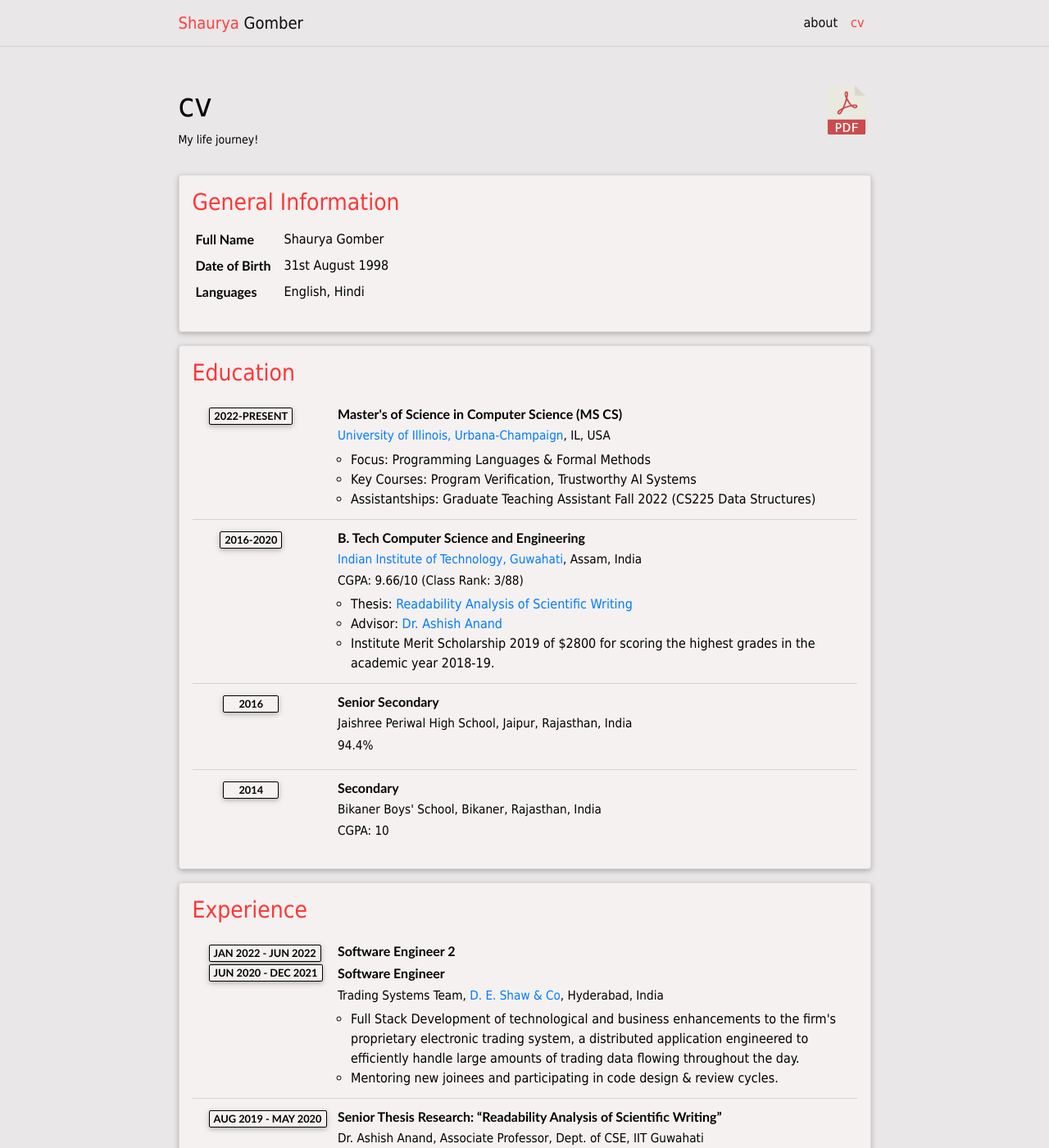
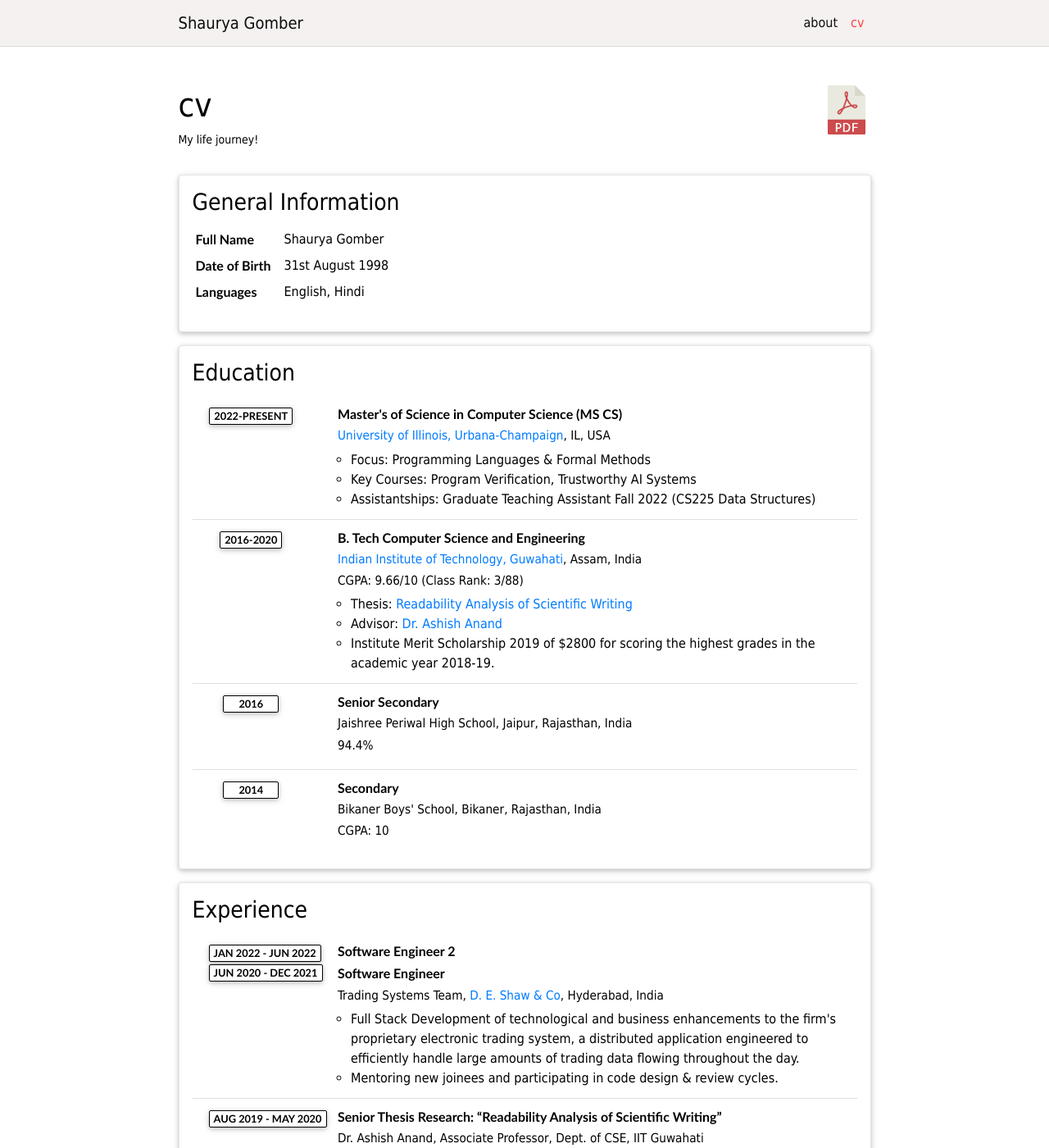
Before and after one commit to sgomber/sgomber.github.io, a Jekyll site: the page built from _pages/cv.md, in a window 1280 px wide and 1400 px high. Shown: the whole window at 82% size. Built offline with Jekyll 4.4.1, drawn with Linux system fonts in a browser that asks for light colours; full-size pictures stand in for the smaller copies a plugin makes; comment, search, counter and statistics services are not loaded; a style sheet for code colours, icons or effects is not loaded.

Commit message:
Minor UI updates

```diff
--- a/_config.yml
+++ b/_config.yml
@@ -114,10 +114,10 @@ collections:
   news:
     defaults:
       layout: post
-    output: true
+    output: false
     permalink: /news/:path/
   projects:
-    output: true
+    output: false
     permalink: /projects/:path/
 
 news_limit: 5
--- a/_layouts/cv.html
+++ b/_layouts/cv.html
@@ -13,7 +13,7 @@ layout: default
             <div class="cv">
               {% for entry in site.data.cv %}
                 <div class="card mt-3 p-3">
-                  <h3 class="card-title font-weight-medium special">{{ entry.title }}</h3>
+                  <h3 class="card-title font-weight-medium special special-header">{{ entry.title }}</h3>
                   <div>
                   {% if entry.type == "list" %}
                     {% include cv/list.html %}
--- a/_sass/_base.scss
+++ b/_sass/_base.scss
@@ -29,7 +29,7 @@ table {
 a, table.table a {
   color: var(--global-link-color);
   &:hover {
-    color: var(--global-theme-color);
+    color: var(--global-hover-color);
     text-decoration: none;
   }
   &:hover:after :not(.nav-item.dropdown) {
@@ -42,6 +42,10 @@ figure, img {
 }
 
 .special {
+  color: var(--global-theme-color) !important;
+}
+
+.special-header {
   color: var(--global-theme-color) !important;
 }
 
@@ -135,7 +139,7 @@ blockquote {
   a {
     color: inherit;
     &:hover {
-      color: var(--global-theme-color);
+      color: var(--global-hover-color);
       text-decoration: none;
     }
   }
@@ -147,7 +151,7 @@ blockquote {
 .navbar {
   box-shadow: none;
   border-bottom: 1px solid var(--global-divider-color);
-  background-color: var(--global-bg-color);
+  background-color: var(--global-nav-bg-color);
   opacity: 0.95;
 }
 .navbar .dropdown-menu {
@@ -188,7 +192,7 @@ blockquote {
   .navbar-nav .nav-item.active>.nav-link {
       background-color: inherit;
       font-weight: bolder;
-      color: var(--global-theme-color);
+      color: var(--global-active-nav-color);
       &:hover {
         color: var(--global-hover-color);
       }
@@ -204,7 +208,7 @@ blockquote {
       }
       &:hover {
         i::before {
-          color: var(--global-theme-color);
+          color: var(--global-hover-color);
         }
       }
     }
@@ -269,7 +273,7 @@ blockquote {
       }
       &:hover {
         i::before {
-          color: var(--global-theme-color);
+          color: var(--global-hover-color);
         }
       }
     }
@@ -292,7 +296,7 @@ footer.fixed-bottom {
   a {
     color: var(--global-footer-link-color);
     &:hover {
-      color: var(--global-theme-color);
+      color: var(--global-hover-color);
       text-decoration: none;
     }
   }
@@ -363,7 +367,7 @@ footer.sticky-bottom {
       color: var(--global-text-color);
       text-decoration: none;
       &:hover {
-        color: var(--global-theme-color);
+        color: var(--global-hover-color);
       }
     }
   }
@@ -381,7 +385,7 @@ footer.sticky-bottom {
       color: $white-color;
       background-color: var(--global-theme-color);
       &:hover {
-        background-color: var(--global-theme-color);
+        background-color: var(--global-hover-color);
       }
     }
   }
@@ -392,7 +396,7 @@ footer.sticky-bottom {
 
 .distill {
   a:hover {
-    border-bottom-color: var(--global-theme-color);
+    border-bottom-color: var(--global-hover-color);
     text-decoration: none;
   }
 }
@@ -406,7 +410,7 @@ footer.sticky-bottom {
 
     &:hover {
       .card-title {
-        color: var(--global-theme-color);
+        color: var(--global-hover-color);
       }
     }
   }
@@ -520,7 +524,7 @@ footer.sticky-bottom {
           padding-top: 0.25rem;
           padding-bottom: 0.25rem;
           &:hover {
-            color: var(--global-theme-color);
+            color: var(--global-hover-color);
             border-color: var(--global-theme-color);
           }
         }
@@ -614,7 +618,7 @@ html.transition *:after {
       color: var(--global-text-color-light);
       text-decoration: none;
       &:hover {
-        color: var(--global-theme-color);
+        color: var(--global-hover-color);
       }
     }
   }
--- a/_sass/_themes.scss
+++ b/_sass/_themes.scss
@@ -3,11 +3,13 @@
  ******************************************************************************/
 
 :root {
-  --global-bg-color: #{$dark-white-color};
+  --global-bg-color: #{$white-color};
+  --global-nav-bg-color: #{$dark-white-color-1};
+  --global-active-nav-color: #{$red-color};
   --global-code-bg-color: #{$code-bg-color-light};
   --global-text-color: #{$black-color};
   --global-text-color-light: #{$grey-color};
-  --global-theme-color: #{$red-color};
+  --global-theme-color: #{$black-color};
   --global-hover-color: #{$red-color};
   --global-link-color: #{$link-color};
   --global-social-color: #{$grey-900};
@@ -16,7 +18,7 @@
   --global-footer-link-color: #{$white-color};
   --global-distill-app-color: #{$grey-color};
   --global-divider-color: rgba(0,0,0,.1);
-  --global-card-bg-color: #{$dark-white-color-1};
+  --global-card-bg-color: #{$white-color};
 
   .fa-sun {
     display : none;
```
